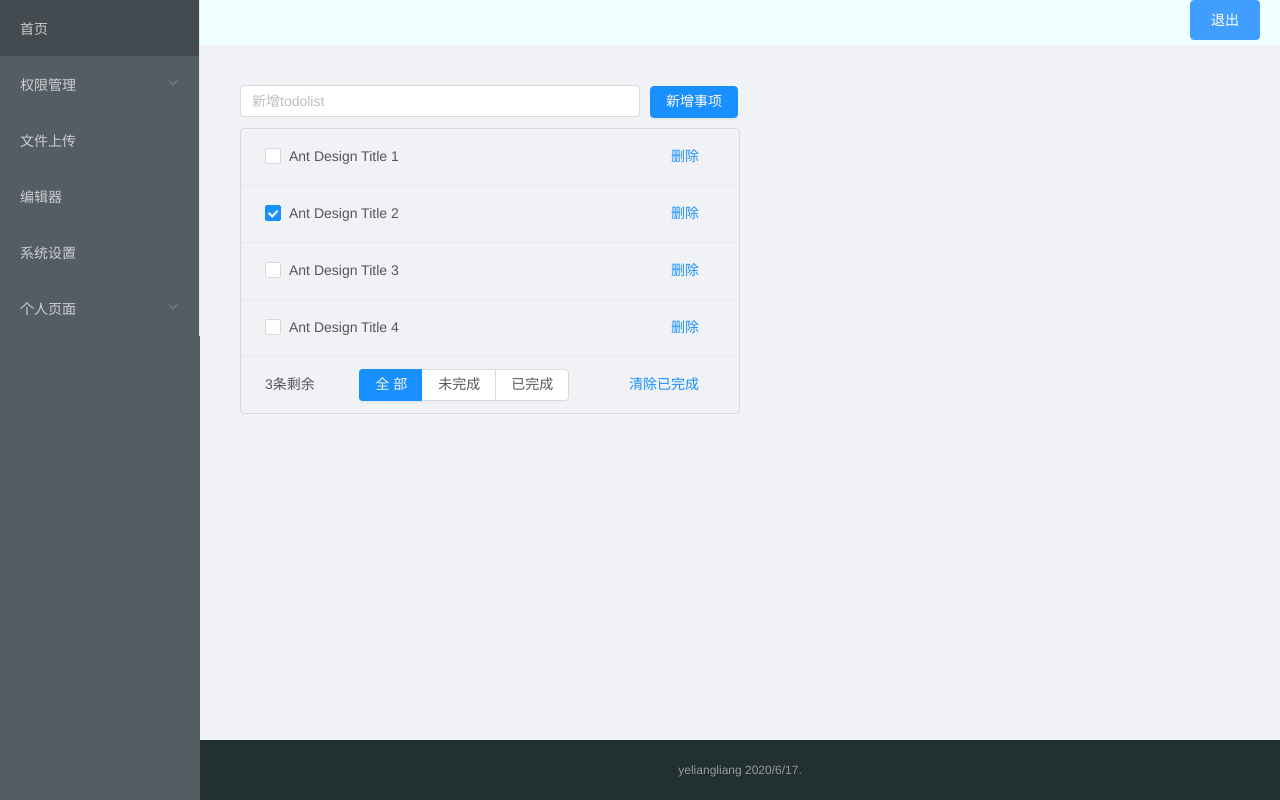
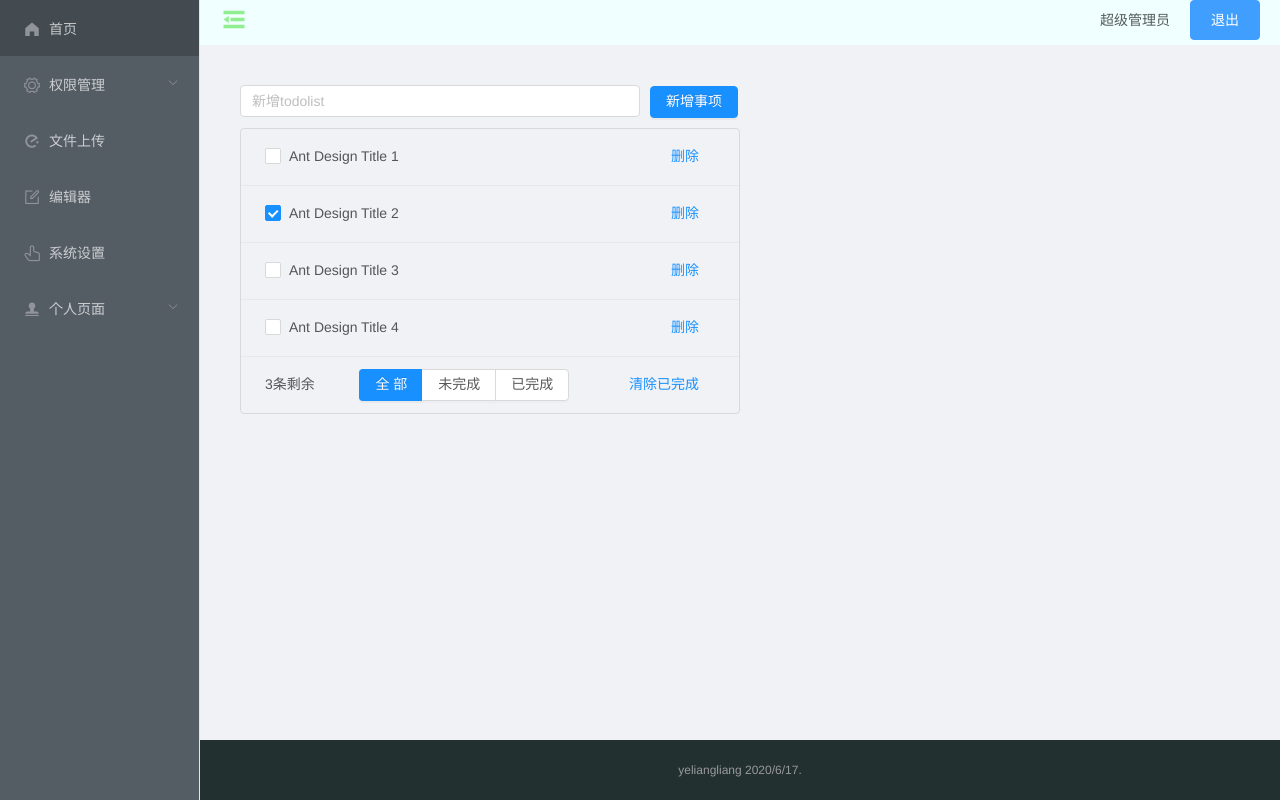
Before and after one commit to FreedomOn/vue-router-and-vuex, a Vue app: page /#/index in a window 1280 px wide. Built offline with nearby package versions, Linux system fonts and the light colour scheme; sample sign-in values are in the browser's storage.

Commit message:
页面权限完善，头部导航开发完善

```diff
--- a/src/components/header.vue
+++ b/src/components/header.vue
@@ -1,41 +1,119 @@
 <template>
   <div class="hello">
-   <div id='nav'>
+    <div id="nav">
+      <!-- 展开关闭侧边栏 -->
+      <span class="hideAside" @click="collapse">
+        <i :class="openclose"></i>
+      </span>
+      <!-- 全屏 -->
+      <span class="fullScreen" @click="fullScreen">
+        <el-tooltip class="item" effect="dark" :content="tip" placement="bottom">
+          <svg-icon :icon-class="Fullscreen" />
+        </el-tooltip>
+      </span>
+      <!-- 登录者名字 -->
+      <span class="name">{{info.permissions}}</span>
       <el-button type="primary" @click="out" class="btn">退出</el-button>
     </div>
-
   </div>
 </template>
 
 <script>
-import Cookies from 'js-cookie'
+import Cookies from "js-cookie";
+import { mapGetters } from "vuex";
 export default {
-  methods:{
+  computed: {
+    ...mapGetters(["openclose","info"])
+  },
+  data() {
+    return {
+      isfullScreen: true,
+      Fullscreen:"quan",
+      tip:'全屏展示',
+    };
+  },
+  methods: {
+    // 展开关闭
+    collapse() {
+      console.log(11);
+      this.$store.dispatch("setSlider");
+    },
+    // 全屏展示
+    fullScreen() {
+      if (this.isfullScreen) {
+        this.Fullscreen = "outquan",
+        this.tip = '退出全屏'
+        var docElm = document.documentElement;
+        if (docElm.requestFullscreen) {
+          docElm.requestFullscreen();
+        } else if (docElm.mozRequestFullScreen) {
+          docElm.mozRequestFullScreen();
+        } else if (docElm.webkitRequestFullScreen) {
+          docElm.webkitRequestFullScreen();
+        } else if (elem.msRequestFullscreen) {
+          elem.msRequestFullscreen();
+        }
+        this.isfullScreen = false;
+      } else {
+         this.Fullscreen = "quan"
+         this.tip = '全屏展示'
+        if (document.exitFullscreen) {
+          document.exitFullscreen();
+        } else if (document.mozCancelFullScreen) {
+          document.mozCancelFullScreen();
+        } else if (document.webkitCancelFullScreen) {
+          document.webkitCancelFullScreen();
+        } else if (document.msExitFullscreen) {
+          document.msExitFullscreen();
+        }
+        this.isfullScreen = true;
+      }
+    },
     out: function() {
       console.log("退出");
       // sessionStorage.removeItem("islogin");
-      localStorage.removeItem('key')
+      localStorage.removeItem("key");
       sessionStorage.clear();
-      Cookies.remove('token');
-      location.reload()
+      Cookies.remove("token");
+      location.reload();
       this.$router.push(
         { path: "/login" },
         this.$message.success("退出成功了")
       );
     }
   }
-}
+};
 </script>
 
 <!-- Add "scoped" attribute to limit CSS to this component only -->
 <style scoped>
-#nav{
-    height: 45px;
-    background: azure;
-    position: relative;
+#nav {
+  height: 45px;
+  background: azure;
+  position: relative;
 }
-.btn{
-    position: absolute;
-    right: 20px;
+.btn {
+  position: absolute;
+  right: 20px;
+}
+.hideAside {
+  position: absolute;
+   left: 20px;
+  font-size: 28px;
+  color: lightgreen;
+  cursor: pointer;
+}
+.fullScreen{
+  position: absolute;
+    right: 200px;
+    top: 0px;
+    /* background: red; */
+    font-size: 26px;
+    cursor: pointer;
+}
+.name{
+  position: absolute;
+    right: 110px;
+    top: 10px;
 }
 </style>
--- a/src/components/index.vue
+++ b/src/components/index.vue
@@ -6,7 +6,8 @@
         router: 是否使用 vue-router 的模式，启用该模式会在激活导航时以 index 作为 path 进行路由跳转 默认false
         unique-opened:  是否只保持一个子菜单的展开  默认false
         collapse-transition ： 是否开启折叠动画  默认 true
-       -->
+        collapse  侧边栏是否展开 默认false  展开 true是合并
+      -->
       <el-menu
         :default-active="key"
         class="el-menu-vertical"
@@ -17,13 +18,16 @@
         :router="true"
         :unique-opened="true"
         :collapse-transition="true"
+        :collapse="isCollapse"
       >
         <!-- 遍历根据权限生成的路由表生成菜单列表 -->
+        <!-- v-if="!item.hidden" 筛选掉带hidden属性的路由 -->
         <template v-for="(item,index) in $store.getters.routers" v-if="!item.hidden">
           <!-- 检查是否带有alone属性的一级菜单类似“主页”，还有子菜单的个数 -->
-          <el-submenu v-if="!item.alone && item.children.length>0" :index="index+''">
+          <el-submenu v-if="!item.alone && item.children.length>0" :key="index" :index="index+''">
             <template slot="title">
               <!-- <svg-icon v-if="item.meta&&item.icon" :icon-class="item.icon"></svg-icon> -->
+              <i :class="item.icon"></i>
               <span slot="title">{{ item.name }}</span>
             </template>
             <!-- 子菜单组件 -->
@@ -31,8 +35,9 @@
           </el-submenu>
           <!-- 一级菜单 -->
           <!-- 循环一级菜单不带子菜单 -->
-          <el-menu-item :index="item.path" v-else>
-              <!-- <svg-icon v-if="item.icon" :icon-class="item.icon"></svg-icon> -->
+          <el-menu-item :index="item.path" :key="index" v-else>
+            <i :class="item.icon"></i>
+            <!-- <svg-icon v-if="item.icon" :icon-class="item.icon"></svg-icon> -->
             <span slot="title">{{ item.name}}</span>
           </el-menu-item>
         </template>
@@ -47,41 +52,52 @@ export default {
   components: {
     menuTree
   },
-
   computed: {
-    ...mapGetters(["routers"])
+    ...mapGetters(["routers", "isCollapse"])
   },
   data() {
     return {
       key: ""
     };
   },
-  created() {},
-  mounted() {
-    console.log(this.routers, "getters.router");
-    // console.log(this.$store.getters.routers,'getters')
+  created() {
     // 在index路由定义的一些元信息 放在meta信息
     let newKey = localStorage.getItem("key");
+    console.log(newKey, "create");
     this.key = newKey;
+    console.log(this.key, "this create");
+  },
+  mounted() {
+    // console.log(this.routers, "getters.router");
+    // console.log(this.$store.getters.routers,'getters')
   },
   methods: {
     select(key, keyPath) {
       // console.log(key, keyPath);
-      localStorage.setItem("key", key);
-      let newKey = localStorage.getItem("key");
-      console.log(newKey, "newkey");
-      this.key = newKey;
-      console.log(this.key, "this.key");
-      }
-    },
+      // localStorage.setItem("key", key);
+      // let newKey = localStorage.getItem("key");
+      // console.log(newKey, "newkey");
+      // this.key = newKey;
+      // console.log(this.key, "this.key");
+    }
+  }
 };
 </script>
-<style scoped>
+<style lang="scss">
 .left {
+  height: 100%;
+}
+// 开启展开关闭动画
+.el-menu-vertical:not(.el-menu--collapse) {
   width: 200px;
   height: 100%;
+  /* overflow-y: scroll; */
 }
+// 设置左侧点击背景颜色
 #asideNav .el-menu .el-menu-item.is-active {
-    background-color: #56a9ff !important;
+  background-color: #56a9ff !important;
+}
+.el-menu-item.is-active {
+  background-color: #56a9ff !important;
 }
 </style>
--- a/src/components/layout/layout.vue
+++ b/src/components/layout/layout.vue
@@ -40,9 +40,6 @@ export default {
 .main-leave-to {
   opacity: 0;
   transform: translateY(30px);
-}
-#asideNav .el-menu .el-menu-item.is-active {
-    background-color: #56a9ff !important;
 }
 .main-enter-active {
   transition: all 0.2s;
--- a/src/main.js
+++ b/src/main.js
@@ -47,8 +47,10 @@ router.beforeEach((to, from, next) => {
         // 查看是否有当前用户角色，如果没有则获取角色信息
         if (!store.getters.info.role) {
           getAddRouters()
+          console.log('zouzheli')
           next('/')
         }else{
+          console.log('haishi')
           next()
         }
 
--- a/src/router/index.js
+++ b/src/router/index.js
@@ -20,12 +20,14 @@ export const defaultRouter = [
   },{
     path: '/',
     component: layout,
-    redirect: '/index',
+    // redirect: '/index',
     alone: true,  //true代表只有一级菜单  不加代表可以有好几级菜单
     name: '首页',
+    icon:'el-icon-s-home',
     children: [{
       path: 'index',
       name: '首页',
+      icon:'el-icon-s-home',
       component: () => import('@/views/home/index'),
       children: []
     }]
@@ -45,18 +47,18 @@ export const defaultRouter = [
   {
     path: '/',
     component: layout,
-    icon: 'table',
+    icon:'el-icon-setting',
     name: '权限管理',
     children: [{
       path: '/pagerole',
       name: '页面权限',
-      icon: 'table',
+      icon:'el-icon-setting',
       component: () => import('@/views/roletype/page'),
       children: []
     }, {
       path: '/btnrole',
       name: '按钮权限',
-      icon: 'table',
+      icon:'el-icon-eleme',
       component: () => import('@/views/roletype/btn'),
       children: []
     }]
@@ -68,10 +70,12 @@ export const addRouter = [{
     component: layout,
     alone: true,  //true代表只有一级菜单  不加代表可以有好几级菜单
     name: '文件上传',
+    icon:'el-icon-eleme',
     meta: {
       role: ['superAdmin']
     },
     children: [{
+      icon:'el-icon-eleme',
       path: '/two',
       name:'文件上传',
       children: [],
@@ -83,14 +87,17 @@ export const addRouter = [{
     component: layout,
     alone: true,  //true代表只有一级菜单  不加代表可以有好几级菜单
     name: '编辑器',
+    icon:'el-icon-edit-outline',
     meta: {
       role: ['superAdmin','admin']
     },
     children: [{
       path: '/three',
       name: '编辑器',
+      icon:'el-icon-edit-outline',
+      children: [],
       component: () => import('@/views/home/three'),
-      children: [],
+
     }]
   },
   {
@@ -98,39 +105,47 @@ export const addRouter = [{
     component: layout,
     alone: true,  //true代表只有一级菜单  不加代表可以有好几级菜单
     name: '系统设置',
+    icon:'el-icon-thumb',
     meta: {
       role: ['superAdmin']
     },
     children: [{
       path: '/five',
       name: '系统设置',
+      icon:'el-icon-thumb',
       component: () => import('@/views/home/five'),
       children: [],
     }]
-  },  {
+  },
+  {
     path: '/person',
     component: layout,
     // alone: true,  //true代表只有一级菜单  不加代表可以有好几级菜单
     name: '个人页面',
+    icon:'el-icon-s-check',
     children: [{
       path: '/person',
       name: '个人页面',
+      icon:'el-icon-s-custom',
       component: () => import('@/views/home/four'),
       children: []
     },{
       path: '/personanal',
       name: '个人信息',
+      icon:'el-icon-user',
       component: commerView,//无限极容器
       children: [
         {
           path: '/sanji',
           name: '三级菜单11',
+          icon:'el-icon-sunny',
           component: () => import('@/views/news/news'),
           children: []
         },
         {
           path: '/sanjier',
           name: '三级菜单22',
+          icon:'el-icon-heavy-rain',
           component: () => import('@/views/person/person'),
           children: []
         }
--- a/src/store/index.js
+++ b/src/store/index.js
@@ -12,7 +12,10 @@ Vue.use(Vuex)
 const store = new Vuex.Store({
   state: {
     // token  // 刷新页面或者在新标签页打开，从cookie获取初始token
-    token: Cookies.get('token')
+    token: Cookies.get('token'),
+    isCollapse: false,
+    openclose: "el-icon-s-fold",
+    // classopen:"el-icon-s-unfold"
   },
   // 只有mutations定义的函数才有权利去修改state中的数据
   mutations: {
@@ -23,15 +26,33 @@ const store = new Vuex.Store({
       Cookies.set('token', token, {
         expires: 1 / 24
       });
+    },
+    // 控制侧边栏是否展开
+    setSlider(state) {
+      state.isCollapse = !state.isCollapse
+      if(state.isCollapse === true){
+        console.log("truetrue")
+        state.openclose = 'el-icon-s-unfold'
+      }else{
+        console.log("falsefalse")
+        state.openclose = 'el-icon-s-fold'
+      }
     }
   },
   actions: {
     // 异步执行
-    setToken({commit}, token) {
+    setToken({
+      commit
+    }, token) {
       return new Promise((resolve, reject) => {
         commit('setToken', token)
         resolve()
       })
+    },
+    setSlider({
+      commit
+    }) {
+      commit('setSlider')
     }
   },
   getters: {
@@ -44,6 +65,8 @@ const store = new Vuex.Store({
     viewkey: state => state.todo.viewkey,
     // token
     token: state => state.token,
+    isCollapse: state => state.isCollapse,
+    openclose: state => state.openclose,
     // role
     info: state => state.role.info,
     // routerdata
--- a/src/views/login/login.vue
+++ b/src/views/login/login.vue
@@ -123,7 +123,7 @@ export default {
         //假 token  仅供测试使用  将name设置为token 存储在 store，仅为测试效果，实际存储token以后台返回为准
         that.$store.dispatch('setToken', this.loginForm.loginName)
 
-        localStorage.setItem("key", "1-1");
+        localStorage.setItem("key", "/");
         this.$message.success("恭喜你，登录成功"); //登录成功的提示
 
         sessionStorage.setItem('role', 'ok');
```
Also changed, not shown: src/components/childmenu.vue (+4 -6 lines), src/store/modules/routerData.js (+20 -10 lines), src/icons/svg/outquan.svg (added), src/icons/svg/quan.svg (added).
